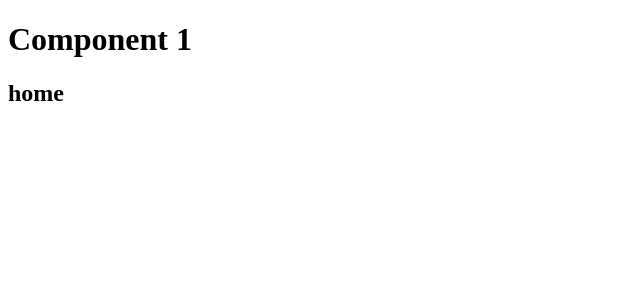
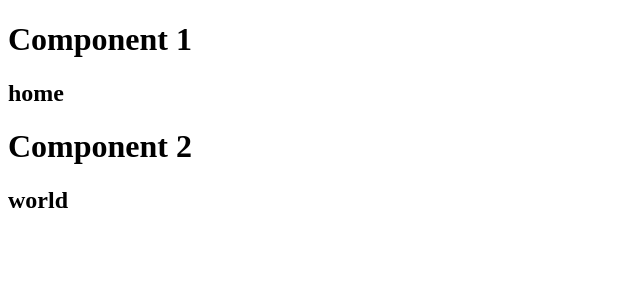
Before and after one commit to Urvisha1103/React, a React (Vite) app: page / in a window 1280 px wide. Shown: the top 300 px of the page, without its empty margins (0-640 px from the left). Built offline with nearby package versions, Linux system fonts and the light colour scheme.

Commit message:
2 component test

```diff
--- a/src/componentFolder/component1.jsx
+++ b/src/componentFolder/component1.jsx
@@ -1,10 +1,22 @@
 import * as React from "react";
+
+class Component2 extends React.Component {
+    render(){
+        return (
+        <div>
+            <h1>Component 2</h1>
+            <h2>world</h2>
+        </div>
+        );
+    }
+}
 class Component1 extends React.Component {
     render(){
         return (
         <div>
             <h1>Component 1</h1>
             <h2>home</h2>
+            <Component2 />
         </div>
         );
     }
```
